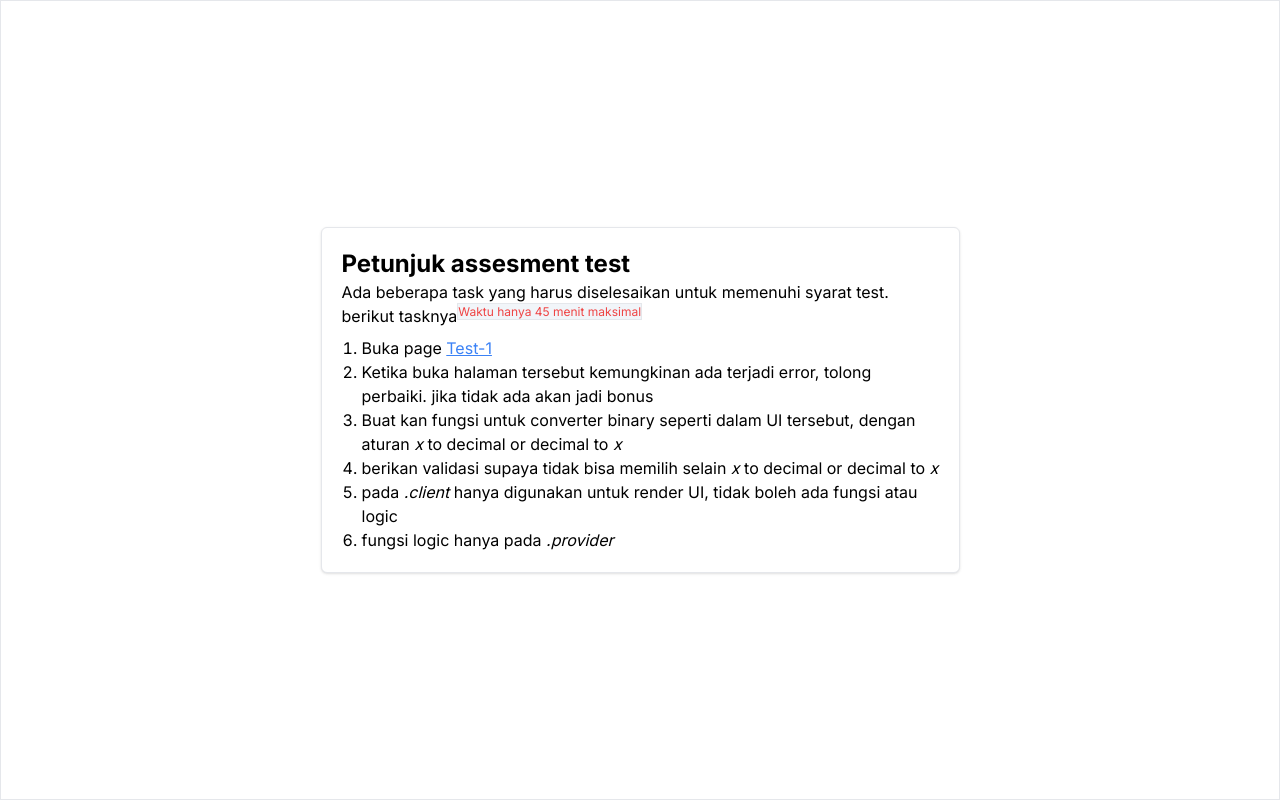
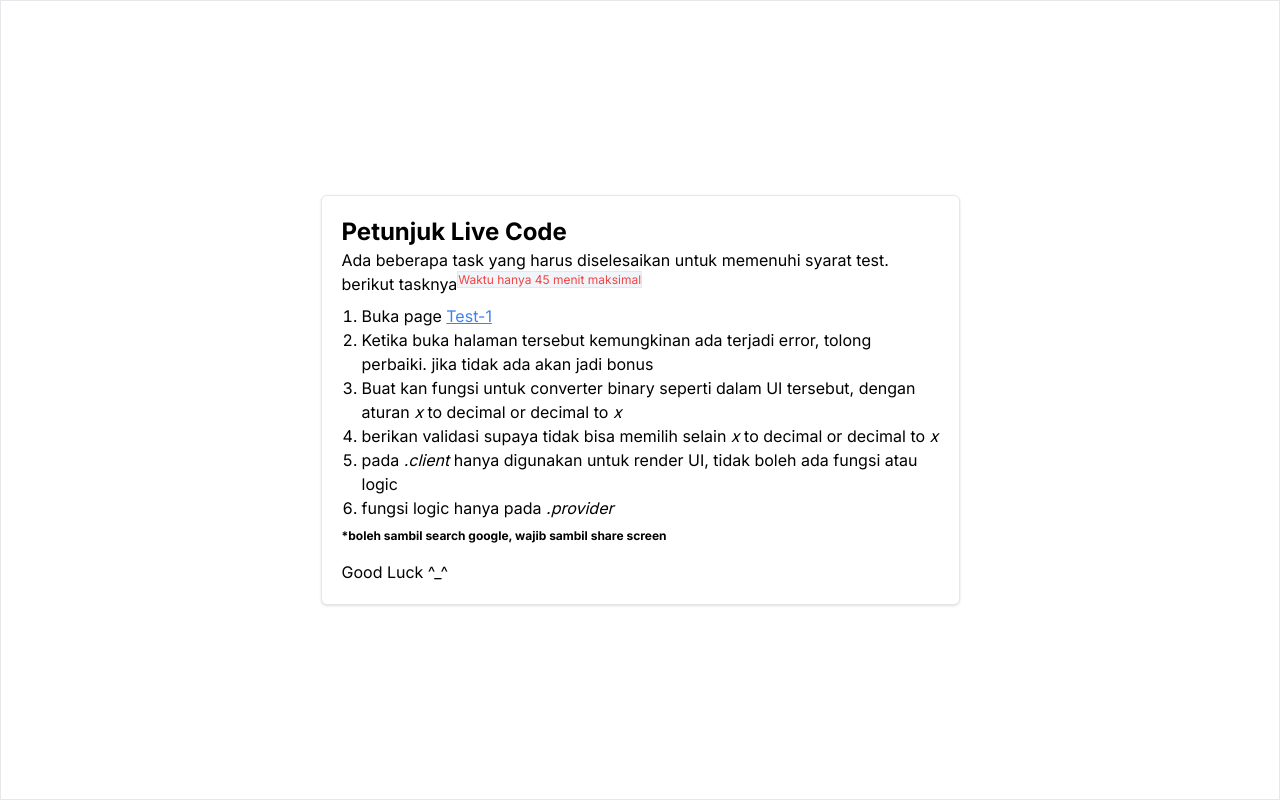
Before and after one commit to kangmiftah/assesment-test, a Next.js app: page / in a window 1280 px wide. Built offline with nearby package versions, Linux system fonts and the light colour scheme.

Commit message:
penambahan task

```diff
--- a/src/app/page.tsx
+++ b/src/app/page.tsx
@@ -4,7 +4,7 @@ import Link from "next/link";
 export default function Home() {
    return (
       <div>
-         <h1 className="text-2xl font-bold">Petunjuk assesment test</h1>
+         <h1 className="text-2xl font-bold">Petunjuk Live Code</h1>
          <p>
             {" "}
             Ada beberapa task yang harus diselesaikan untuk memenuhi syarat
@@ -24,6 +24,15 @@ export default function Home() {
                <li> fungsi logic hanya pada <i> .provider </i> </li>
             </ul>
          </div>
+
+
+         <div className="mt-2 font-bold">
+            <sup>*boleh sambil search google, wajib sambil share screen</sup>
+         </div>
+
+         <div className="mt-2">
+            <h1 className="mt-2 "> Good Luck ^_^ </h1>
+         </div>
       </div>
    );
 }
```
